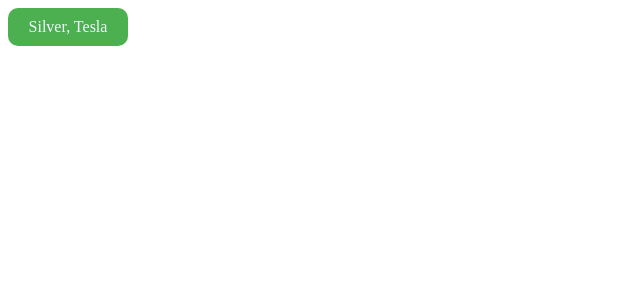
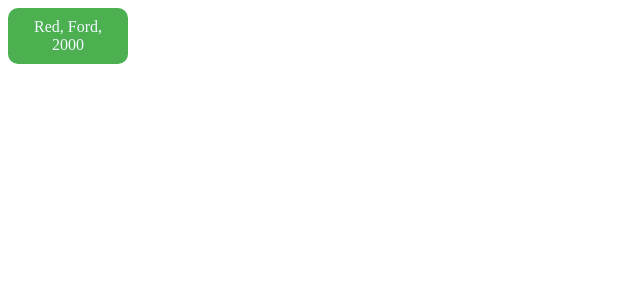
Before and after one commit to oscarromero583/my-app, a React (Create React App) app: page / in a window 1280 px wide. Shown: the top 300 px of the page, without its empty margins (0-640 px from the left). Built offline with nearby package versions, Linux system fonts and the light colour scheme.

Commit message:
props - components receiving the props 	modified:   src/App.js

```diff
--- a/src/App.js
+++ b/src/App.js
@@ -2,18 +2,20 @@
 
 // create our rroot component => App component
 
-
 // Car component...
-function Car({brand, color}) {
-  return <div className="car">
-    {`${color}, ${brand} `}
-  </div>
+function Car({ data }) {
+  return <div className="car">{`${data.color}, ${data.brand}, ${data.year} `}</div>;
 }
 function App() {
-
   return (
     <section className="main-container">
-     <Car brand="Tesla" color="Silver"/>
+      <Car
+        data={{
+          brand: "Ford",
+          color: "Red",
+          year: "2000",
+        }}
+      />
     </section>
   );
 }
```
